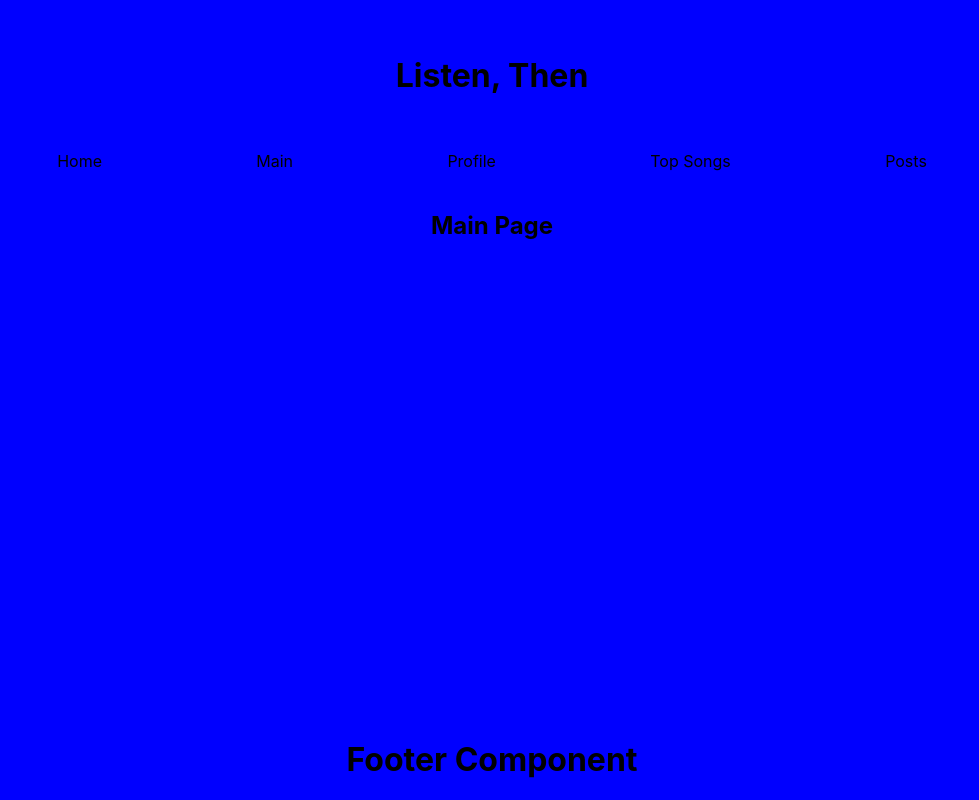
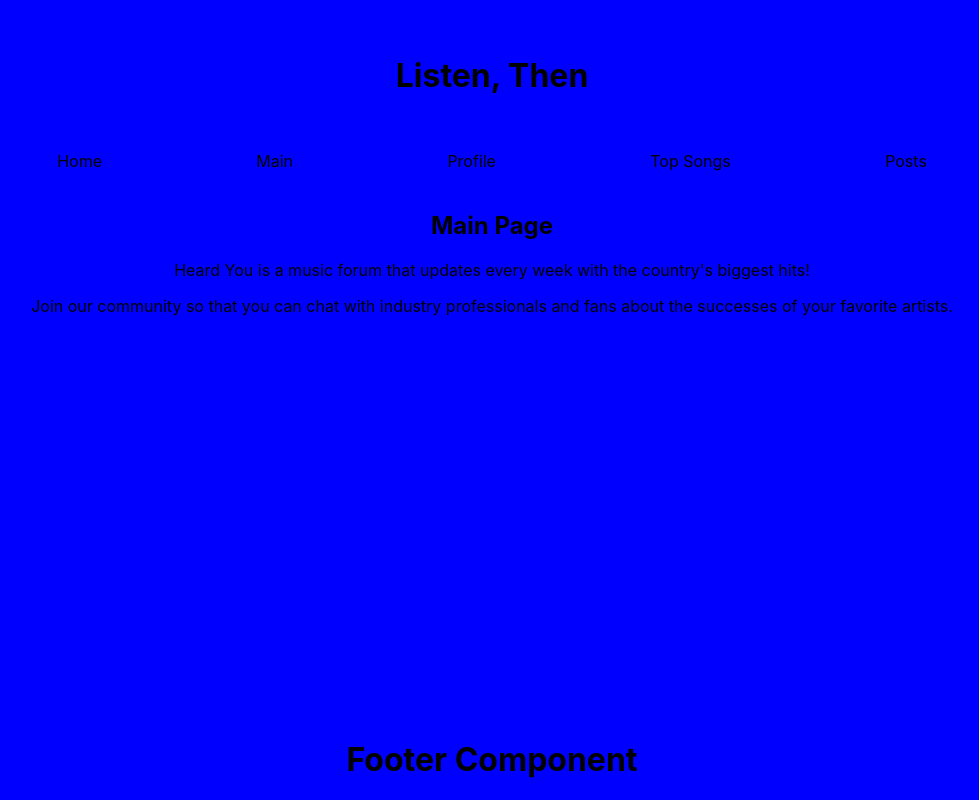
Before and after one commit to blackmetaldart/HEARD-YOU, a React (Create React App) app in the folder front-end/: page /main in a window 1280 px wide. Shown: the whole page, without its empty margins (148-1127 px from the left). Built offline with nearby package versions, Linux system fonts and the light colour scheme.

Commit message:
added a blurb to the main page

```diff
--- a/front-end/src/Main.js
+++ b/front-end/src/Main.js
@@ -6,7 +6,8 @@ class Main extends Component {
       return (
         <div className="Main">
           <h2> Main Page </h2>
-
+          <p>Heard You is a music forum that updates every week with the country's biggest hits!</p>
+          <p>Join our community so that you can chat with industry professionals and fans about the successes of your favorite artists.</p>
         </div>
       );
     }
```
